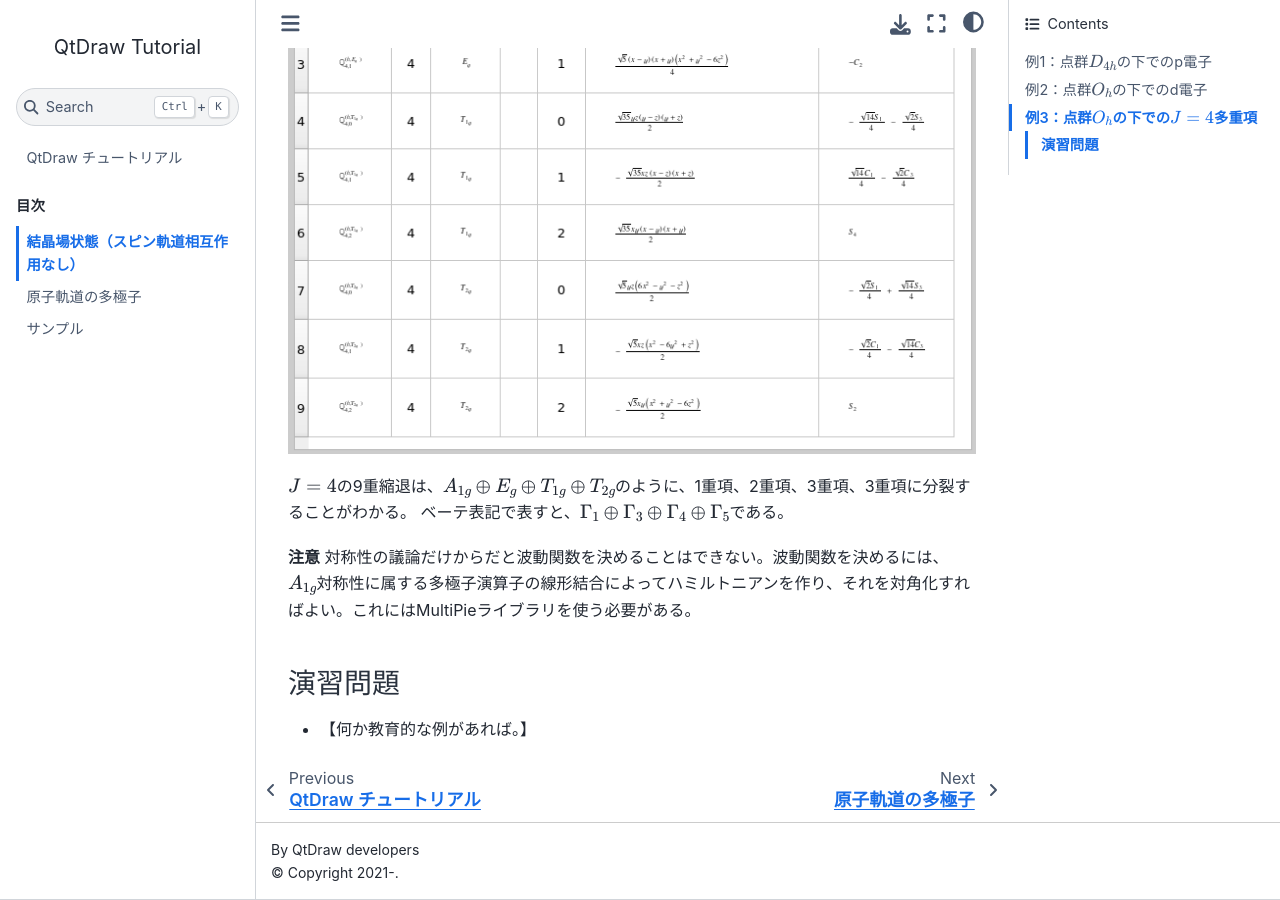
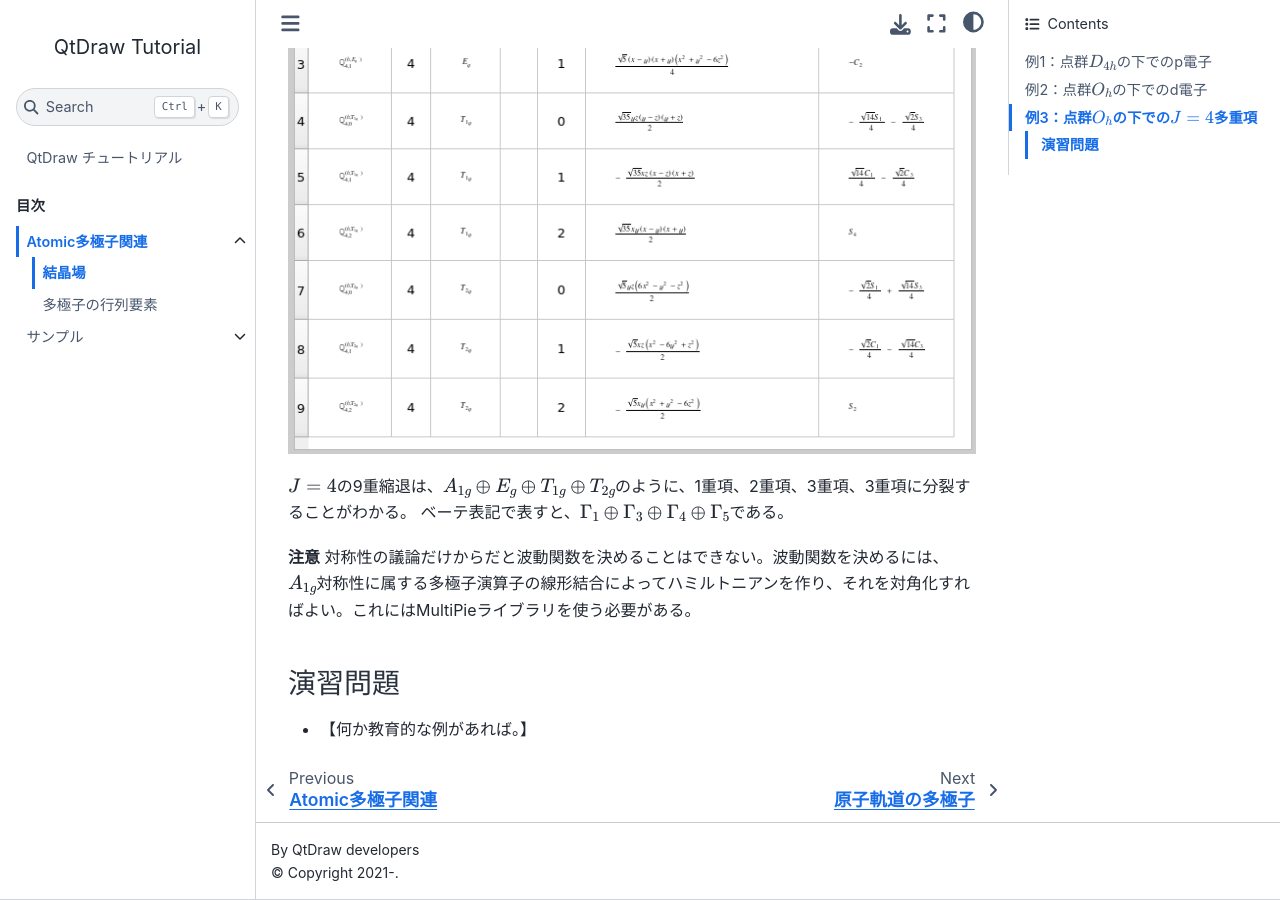
Before and after one commit to CMT-MU/QtDrawTutorial, a Jupyter Book: the page built from src/cef/cef_1.md, in a window 1280 px wide and 900 px high, scrolled down 3471 px. Built offline with Jupyter Book 1.0.4 settings and Sphinx 7.4.7 and the Sphinx Book theme 1.1.4, drawn with Linux system fonts in a browser that asks for light colours; pages that are not in the unit, such as notebooks, are missing from menus.

Commit message:
update toc

```diff
--- a/_toc.yml
+++ b/_toc.yml
@@ -1,8 +1,17 @@
 format: jb-book
 root: index
 parts:
-- caption: 目次
-  chapters:
-  - file: src/cef/cef_1
-  - file: src/atomic_multipole/atomic_multipole
-  - file: src/sample_py
+  - caption: 目次
+    chapters:
+      - title: Atomic多極子関連
+        file: src/atomic_multipole.md
+        sections:
+          - title: 結晶場
+            file: src/cef/cef_1.md
+          - title: 多極子の行列要素
+            file: src/atomic_multipole/atomic_multipole.md
+      - title: サンプル
+        file: src/sample.md
+        sections:
+          - title: サンプル
+            file: src/sample_py.md
--- /dev/null
+++ b/src/atomic_multipole.md
@@ -0,0 +1 @@
+## Atomic多極子関連
--- /dev/null
+++ b/src/sample.md
@@ -0,0 +1 @@
+## Atomic多極子関連
```
Also changed, not shown: src/sample/sample_py.ipynb (renamed from src/sample_py.ipynb).
